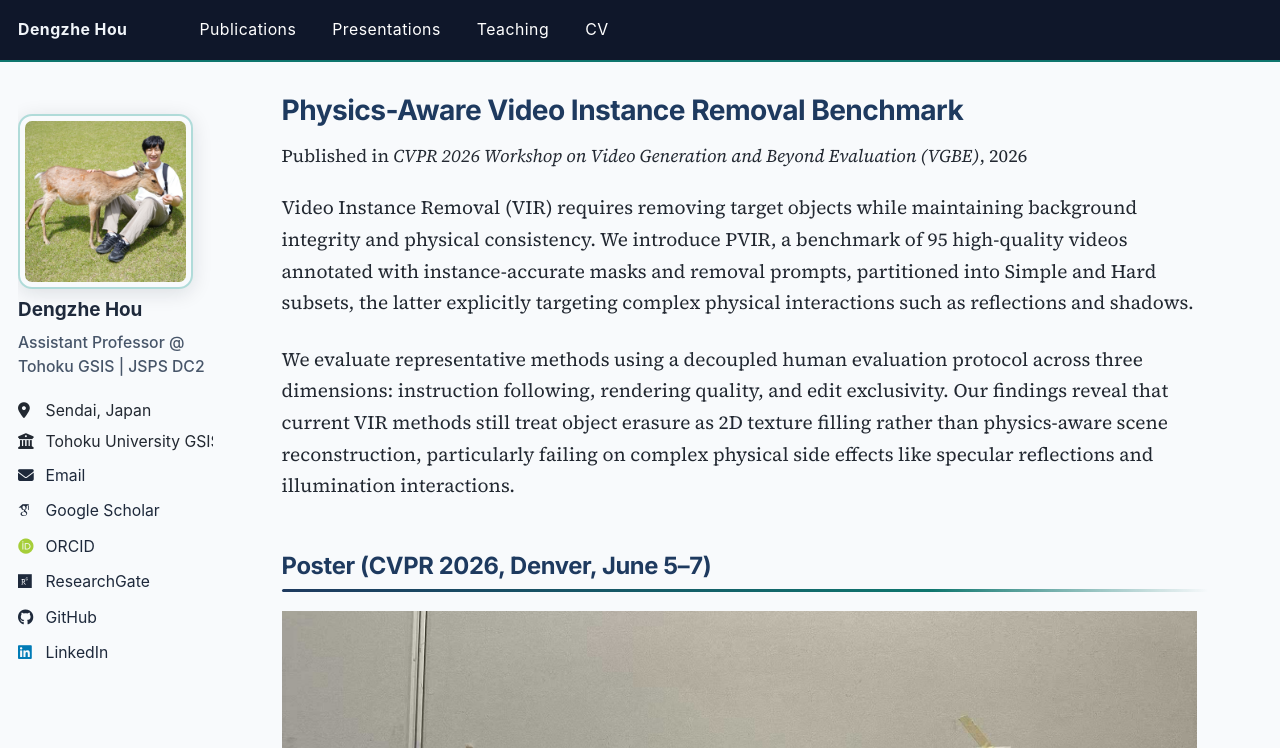
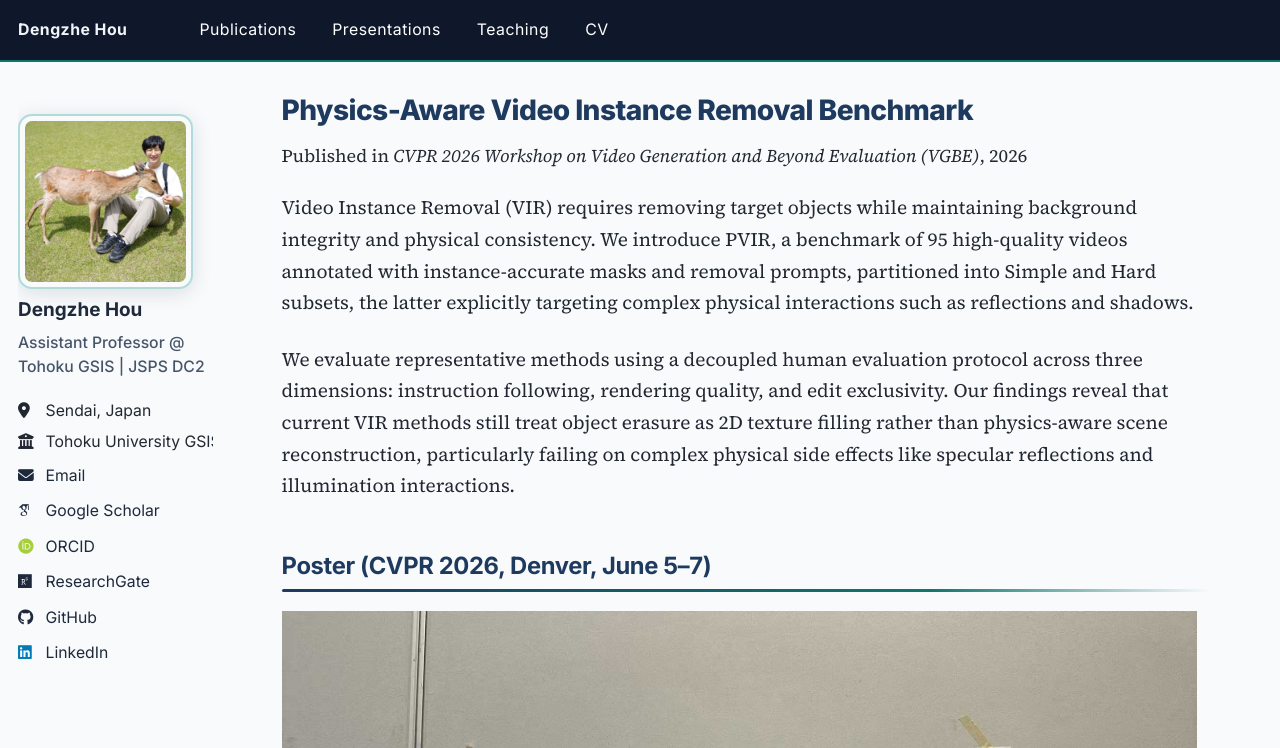
Before and after one commit to dengzhe-hou/dengzhe-hou.github.io, a Jekyll site: the page built from _publications/2026-03-24-cvpr-pvir.md, in a window 1280 px wide and 1400 px high. Shown: the top 748 px of the window. Built offline with Jekyll 4.4.1, drawn with Linux system fonts in a browser that asks for light colours; some web fonts are replaced.

Commit message:
Use Inter consistently for site interface typography

```diff
--- a/_includes/head/custom.html
+++ b/_includes/head/custom.html
@@ -21,7 +21,7 @@
 <!-- Google Fonts: Source Serif 4 for running text, Inter for headings and UI -->
 <link rel="preconnect" href="https://fonts.googleapis.com"/>
 <link rel="preconnect" href="https://fonts.gstatic.com" crossorigin/>
-<link href="https://fonts.googleapis.com/css2?family=Inter:wght@300;400;500;600;700&family=Source+Serif+4:ital,opsz,wght@0,8..60,400;0,8..60,600;1,8..60,400&display=swap" rel="stylesheet"/>
+<link href="https://fonts.googleapis.com/css2?family=Inter:wght@300;400;500;600;700;800&family=Source+Serif+4:ital,opsz,wght@0,8..60,400;0,8..60,600;1,8..60,400&display=swap" rel="stylesheet"/>
 
 <!-- Custom: Clean academic theme — slate navy + teal accent -->
 <style>
@@ -52,13 +52,7 @@
   .sidebar, .masthead, .btn, .page__footer,
   h1, h2, h3, h4, h5, h6,
   .page__title, .archive__item-title, .author__name {
-    font-family: 'Inter', -apple-system, BlinkMacSystemFont, sans-serif;
-  }
-  /* The bio line reads as prose rather than as a UI label. */
-  .author__bio {
-    font-family: 'Source Serif 4', Charter, Georgia, serif;
-    font-size: 1.02em;
-    line-height: 1.5;
+    font-family: 'Inter', -apple-system, BlinkMacSystemFont, 'Segoe UI', sans-serif;
   }
   /* Serif needs a touch more size and leading than Inter at the same em. */
   .page__content > p, .page__content > ul, .page__content > ol,
@@ -66,7 +60,7 @@
     font-size: 1.06em;
     line-height: 1.66;
   }
-  .author__location, .page__meta time,
+  .page__meta time,
   .archive__item-excerpt .date {
     font-family: ui-monospace, 'SF Mono', Menlo, monospace;
     font-size: 0.78em;
@@ -130,6 +124,7 @@
     color: var(--muted) !important;
     font-size: 0.875rem !important;
     font-weight: 500;
+    line-height: 1.5;
   }
   .author__urls li { font-size: 0.875rem; }
   .author__urls a {
--- a/_sass/_themes.scss
+++ b/_sass/_themes.scss
@@ -13,9 +13,9 @@
 $paragraph-indent           : false; // true, false (default)
 $indent-var                 : 1.3em;
 
-/* System typefaces */
+/* Site typefaces, with system fallbacks */
 $serif                      : Georgia, Times, serif;
-$sans-serif                 : -apple-system, ".SFNSText-Regular", "San Francisco", "Roboto", "Segoe UI", "Helvetica Neue", "Lucida Grande", Arial, sans-serif;
+$sans-serif                 : "Inter", -apple-system, BlinkMacSystemFont, "Segoe UI", sans-serif;
 $monospace                  : Monaco, Consolas, "Lucida Console", monospace;
 
 /* Sans serif typefaces */
```
